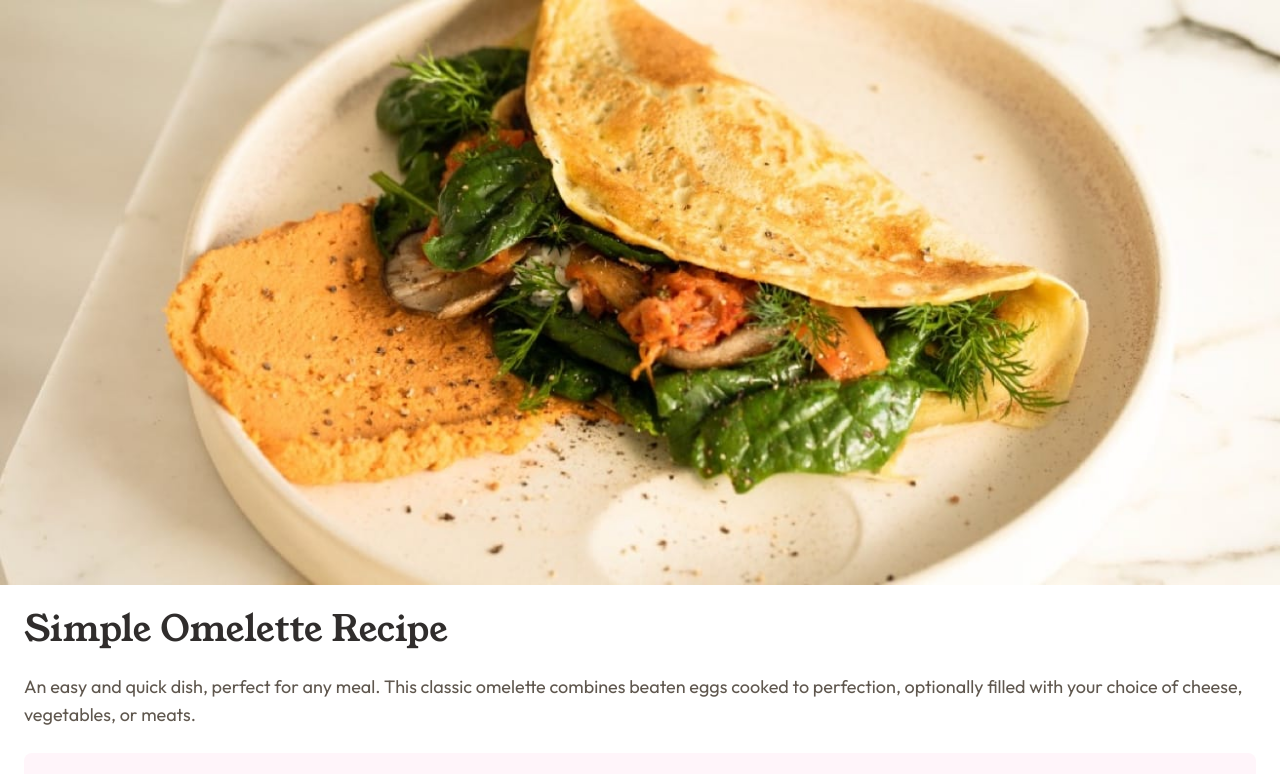
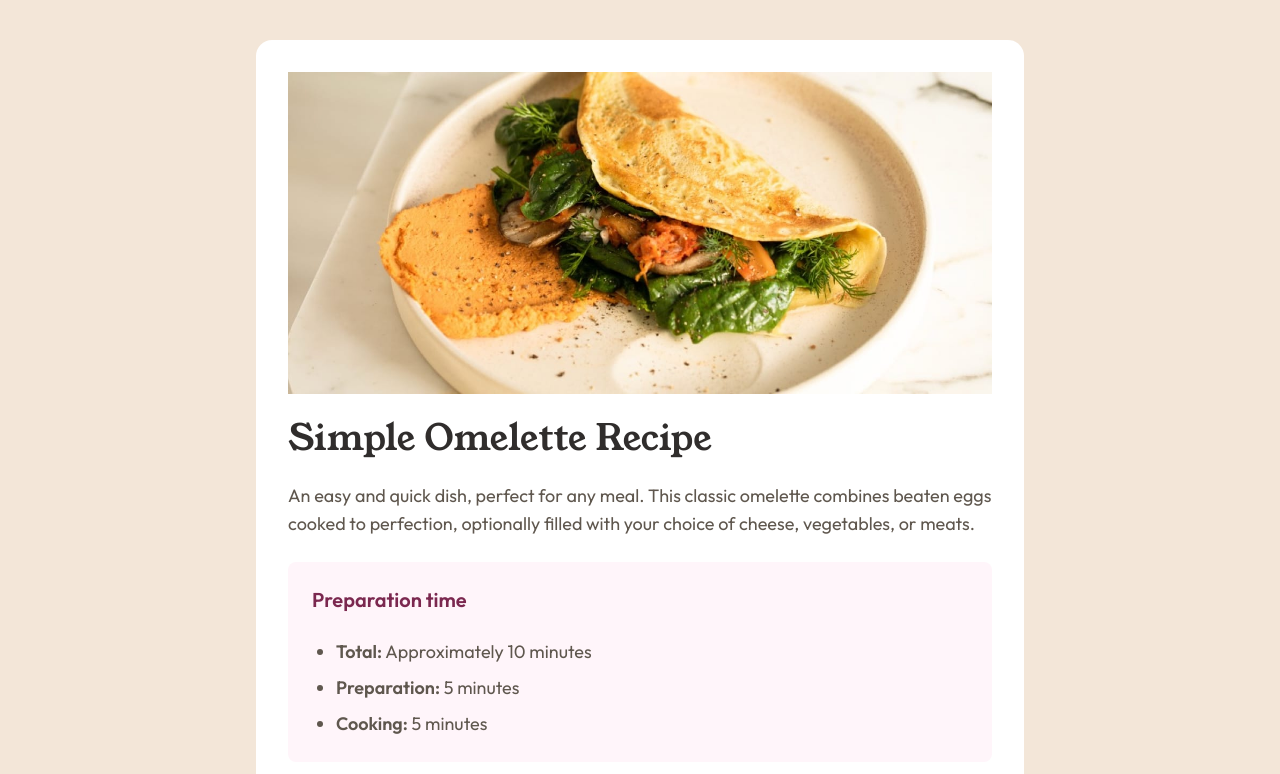
Before and after one commit to nemanjap16/Recipe-page, a website built with Vite: page index.html in a window 1280 px wide. Shown: the top 774 px of the page. Built offline with nearby package versions, Linux system fonts and the light colour scheme.

Commit message:
project finished

```diff
--- a/index.html
+++ b/index.html
@@ -6,18 +6,18 @@
     <meta name="viewport" content="width=device-width, initial-scale=1.0" />
     <title>Recipe page</title>
   </head>
-  <body class="bg-white">
-    <header class="mx-auto">
+  <body class="bg-eggshell p-0 md:py-10 lg">
+    <main class="p-0 md:p-8 bg-white max-w-[768px] rounded-2xl">
+      <div class="mx-auto">
         <img
           src="./assets/images/image-omelette.jpeg"
           alt="Omelette recipe image"
         />
-      <div class="p-6">
+        <div class="p-6 md:pl-0">
           <h1 class="text-4xl">Simple Omelette Recipe</h1>
         </div>
-    </header>
-    <main class="px-6 pb-6">
-      <p class="text-lg">
+      </div>
+      <p class="text-lg p-6 md:p-0">
         An easy and quick dish, perfect for any meal. This classic omelette
         combines beaten eggs cooked to perfection, optionally filled with your
         choice of cheese, vegetables, or meats.
@@ -90,6 +90,7 @@
       <div class="px-6">
         <hr />
       </div>
+      <div class="p-6 md:p-0">
         <h2 class="my-5">Nutrition</h2>
         <p class="mb-5">
           The table below shows nutritional values per serving without the
@@ -100,22 +101,20 @@
             <td class="text-wenge-brown pl-5 py-2 font-semibold">Calories</td>
             <td class="text-nutmeg font-semibold pl-2">227Kcal</td>
           </tr>
-
           <tr class="border-b-[1px] border-b-light-grey">
             <td class="text-wenge-brown pl-5 py-2">Carbs</td>
             <td class="text-nutmeg font-semibold pl-2">0g</td>
           </tr>
-
           <tr class="border-b-[1px] border-b-light-grey">
             <td class="text-wenge-brown pl-5 py-2">Protein</td>
             <td class="text-nutmeg font-semibold pl-2">20g</td>
           </tr>
-
           <tr>
             <td class="text-wenge-brown pl-5">Fat</td>
             <td class="text-nutmeg font-semibold pl-2">22g</td>
           </tr>
         </table>
+      </div>
     </main>
     <script type="module" src="/src/main.ts"></script>
   </body>
```
Lines whose indentation alone changed are shown as unchanged.
